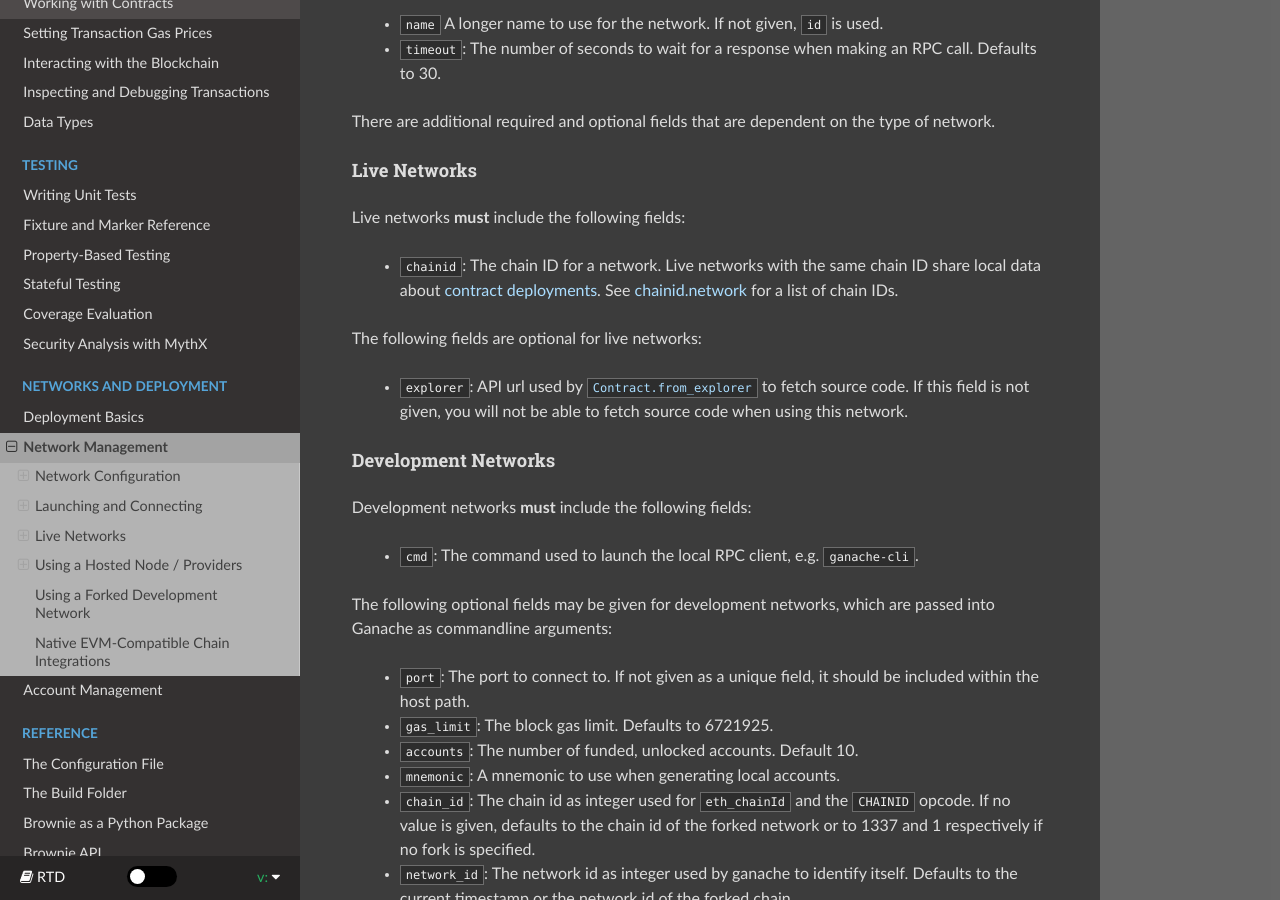
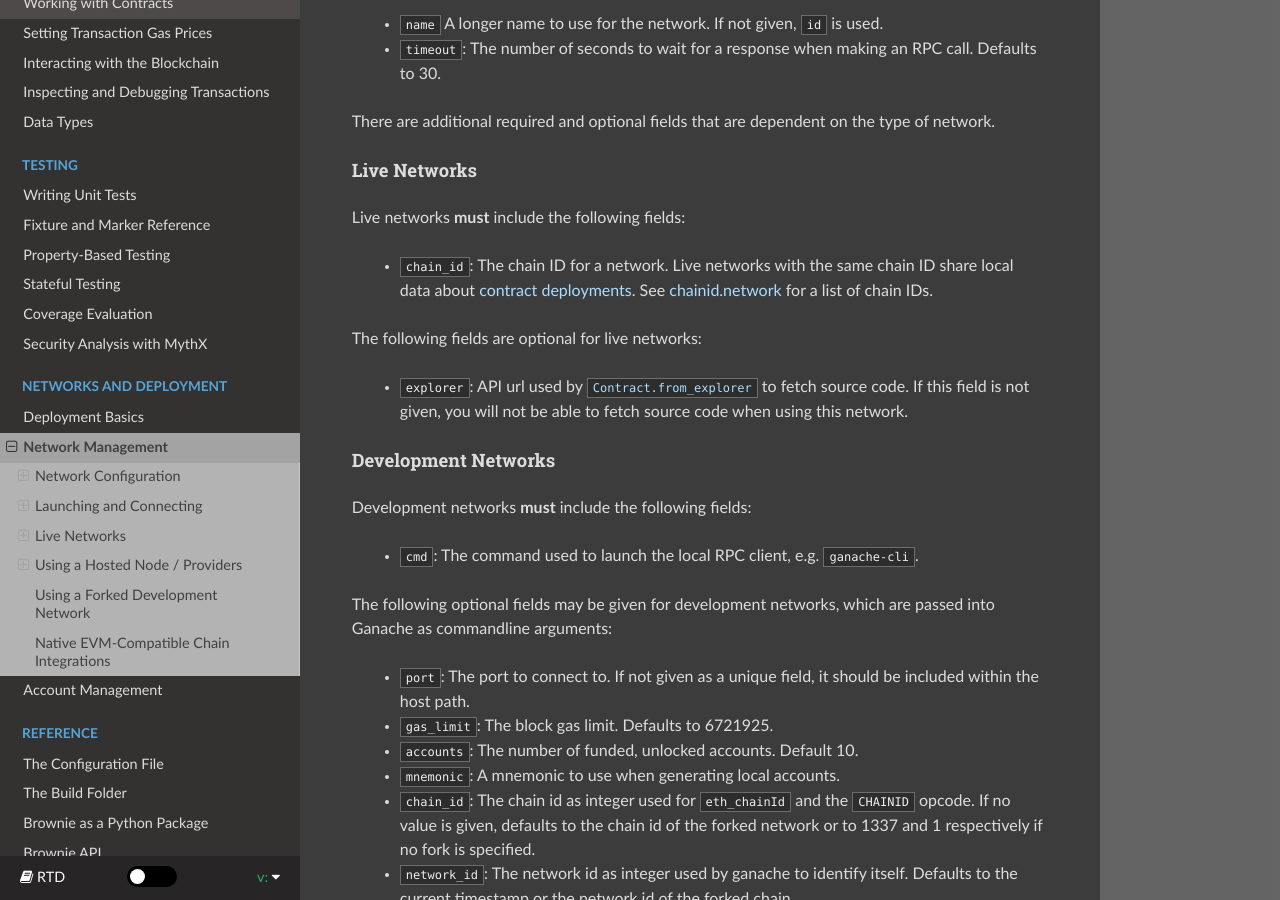
Before and after one commit to eth-brownie/brownie, a Sphinx documentation site: the page built from docs/network-management.rst, in a window 1280 px wide and 900 px high, scrolled down 1460 px. Built offline with Sphinx 7.4.7 and the Read the Docs theme 2.0.0, drawn with Linux system fonts in a browser that asks for light colours.

Commit message:
Update network-management.rst

```diff
--- a/docs/network-management.rst
+++ b/docs/network-management.rst
@@ -75,7 +75,7 @@ Live Networks
 
 Live networks **must** include the following fields:
 
-    * ``chainid``: The chain ID for a network. Live networks with the same chain ID share local data about :ref:`contract deployments <core-contracts-live>`. See `chainid.network <https://chainid.network/>`_ for a list of chain IDs.
+    * ``chain_id``: The chain ID for a network. Live networks with the same chain ID share local data about :ref:`contract deployments <core-contracts-live>`. See `chainid.network <https://chainid.network/>`_ for a list of chain IDs.
 
 The following fields are optional for live networks:
 
```
